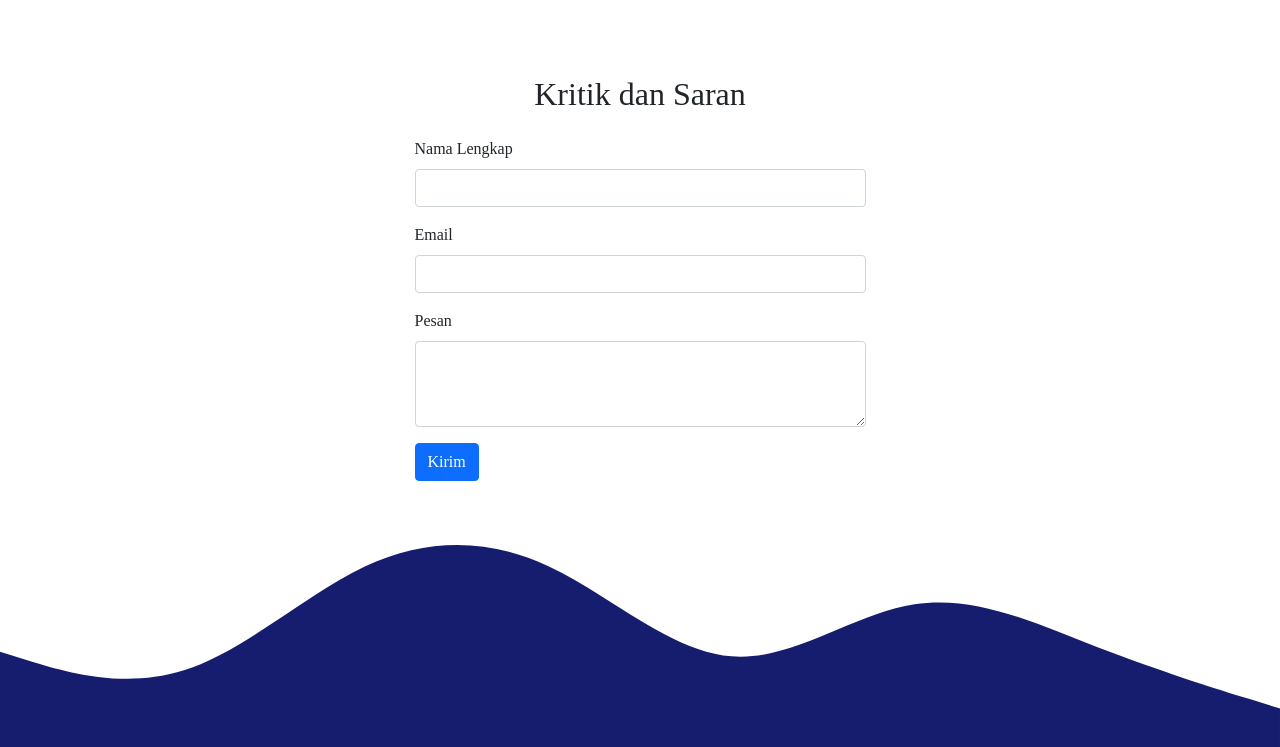
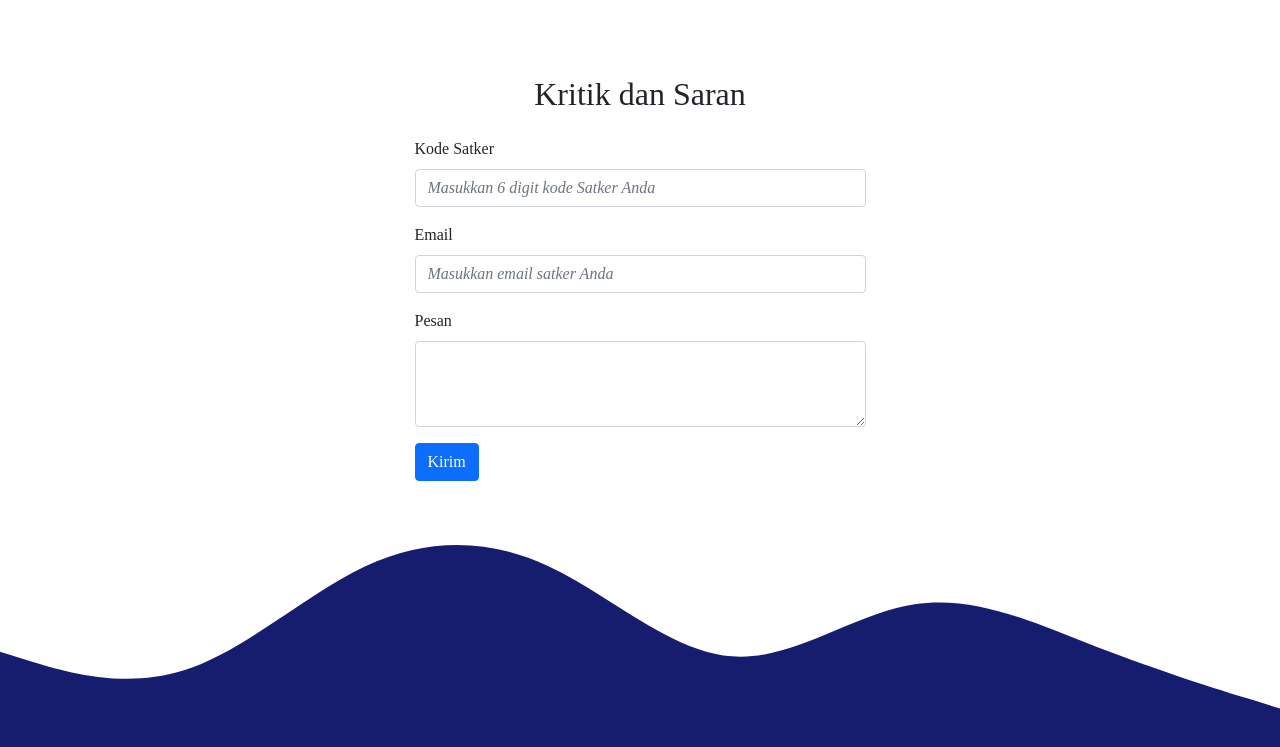
Before and after one commit to tanjung151/test-bootstrap, a plain HTML site: page index.html in a window 1280 px wide. Shown: the part 2200-2947 px from the top of the page. Drawn offline with nearby package versions, Linux system fonts and the light colour scheme.

Commit message:
edit contact us

```diff
--- a/index.html
+++ b/index.html
@@ -334,13 +334,15 @@
             </div>
             <form name="pinandu-message-form">
               <div class="mb-3">
-                <label for="name" class="form-label">Nama Lengkap</label>
+                <label for="name" class="form-label">Kode Satker</label>
                 <input
-                  type="text"
+                  type="number"
                   class="form-control"
                   id="name"
                   aria-describedby="name"
-                  name="nama"
+                  name="kodeSatker"
+                  placeholder="Masukkan 6 digit kode Satker Anda"
+                  max="6"
                 />
               </div>
               <div class="mb-3">
@@ -351,6 +353,7 @@
                   id="email"
                   aria-describedby="emailHelp"
                   name="email"
+                  placeholder="Masukkan email satker Anda"
                 />
               </div>
               <div class="mb-3">
@@ -432,10 +435,7 @@
           </div>
           <div class="col-md-2 mb-2">
             <p>
-              <i class="bi bi-whatsapp"></i
-              ><a href="https://chat.whatsapp.com/BXoXaoA2hWIHdVw37vEX4G">
-                151 Satker Club</a
-              >
+              <i class="bi bi-whatsapp"></i><a href="#"> 151 Satker Club</a>
             </p>
           </div>
         </div>
@@ -452,6 +452,7 @@
             </p>
           </div>
         </div>
+
         <div class="row justify-content-center">
           <div class="col">
             <p>
--- a/style.css
+++ b/style.css
@@ -1,7 +1,6 @@
 * {
   font-family: Lustria;
 }
-
 
 .jumbotron {
   padding-top: 6rem;
@@ -12,6 +11,10 @@
   text-decoration: none;
   text-align: center;
   color: #161d6f;
+}
+
+input::placeholder {
+  font-style: italic;
 }
 
 footer {
```
